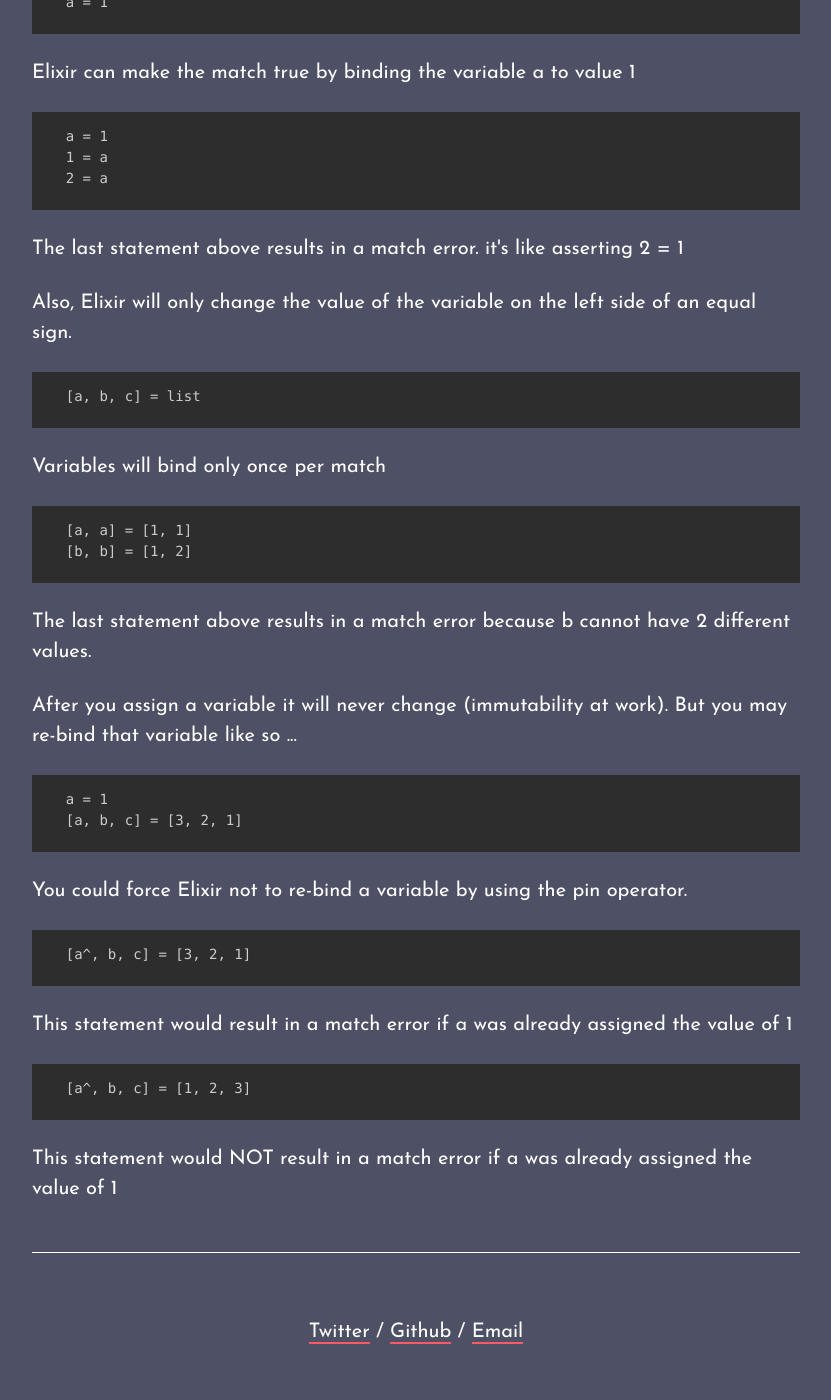
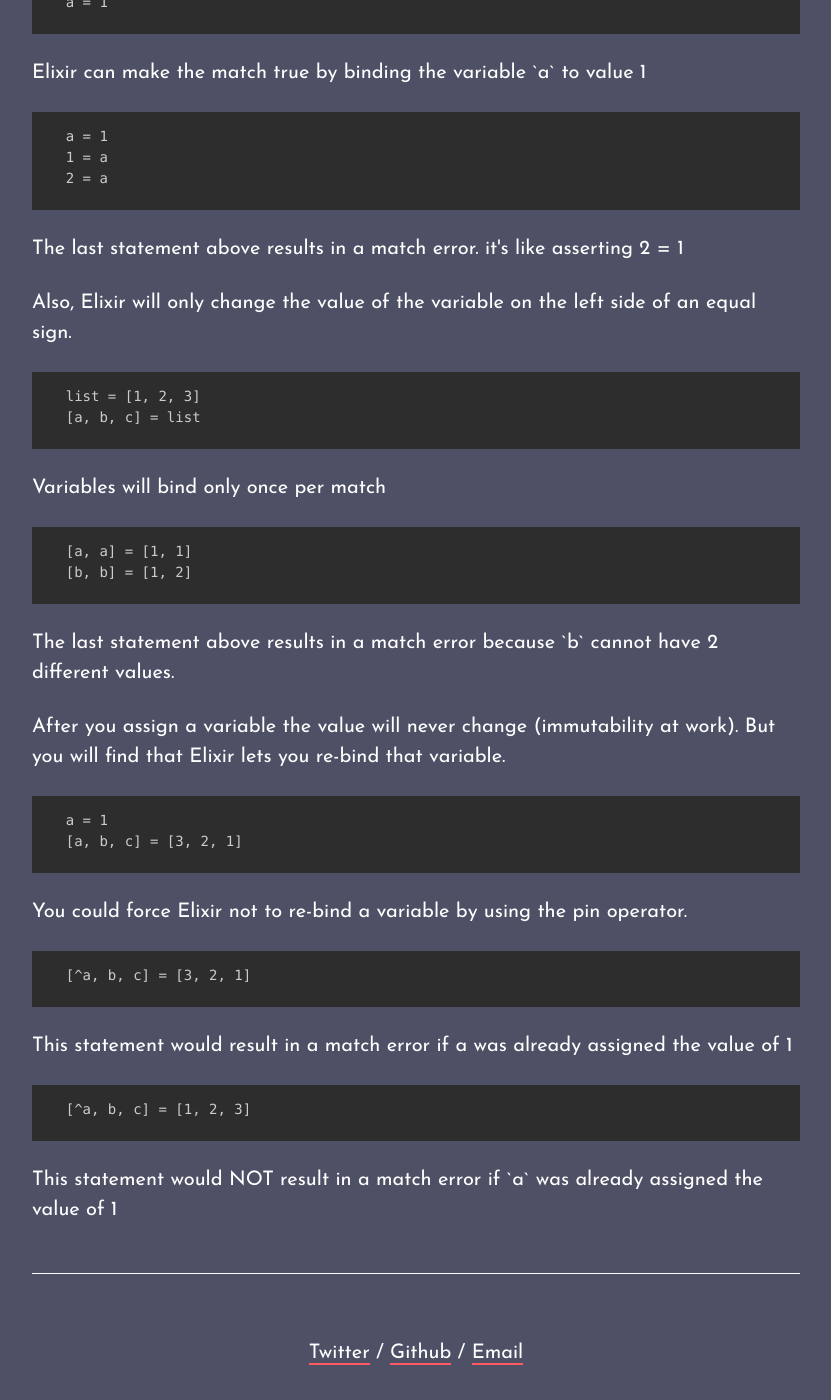
Before and after one commit to toranb/toranb.github.io, a Jekyll site: the page built from _posts/2018-09-24-pattern-matching-in-elixir.html, in a window 1280 px wide and 1400 px high, scrolled down 723 px. Shown: the whole window, without its empty margins (224-1055 px from the left). Built offline with Jekyll 4.4.1, drawn with Linux system fonts in a browser that asks for light colours; Markdown is read by kramdown in place of the engine named in the settings; before the commit the page ends 2102 px from its top, so only the background shows below that.

Commit message:
a few more tweaks to the elixir blog posts

```diff
--- a/_posts/2018-09-24-pattern-matching-in-elixir.html
+++ b/_posts/2018-09-24-pattern-matching-in-elixir.html
@@ -18,7 +18,7 @@ categories: blog archive
   </pre>
 </div>
 
-<p>Elixir can make the match true by binding the variable a to value 1</p>
+<p>Elixir can make the match true by binding the variable `a` to value 1</p>
 
 <div class="highlight" data-language="elixir">
   <pre class="language-elixir">
@@ -34,6 +34,7 @@ categories: blog archive
 
 <div class="highlight" data-language="elixir">
   <pre class="language-elixir">
+    <code class="language-elixir">list = [1, 2, 3]</code>
     <code class="language-elixir">[a, b, c] = list</code>
   </pre>
 </div>
@@ -47,9 +48,9 @@ categories: blog archive
   </pre>
 </div>
 
-<p>The last statement above results in a match error because b cannot have 2 different values.</p>
+<p>The last statement above results in a match error because `b` cannot have 2 different values.</p>
 
-<p>After you assign a variable it will never change (immutability at work). But you may re-bind that variable like so ...</p>
+<p>After you assign a variable the value will never change (immutability at work). But you will find that Elixir lets you re-bind that variable.</p>
 
 <div class="highlight" data-language="elixir">
   <pre class="language-elixir">
@@ -62,7 +63,7 @@ categories: blog archive
 
 <div class="highlight" data-language="elixir">
   <pre class="language-elixir">
-    <code class="language-elixir">[a^, b, c] = [3, 2, 1]</code>
+    <code class="language-elixir">[^a, b, c] = [3, 2, 1]</code>
   </pre>
 </div>
 
@@ -70,8 +71,8 @@ categories: blog archive
 
 <div class="highlight" data-language="elixir">
   <pre class="language-elixir">
-    <code class="language-elixir">[a^, b, c] = [1, 2, 3]</code>
+    <code class="language-elixir">[^a, b, c] = [1, 2, 3]</code>
   </pre>
 </div>
 
-<p>This statement would NOT result in a match error if a was already assigned the value of 1</p>
+<p>This statement would NOT result in a match error if `a` was already assigned the value of 1</p>
```
Also changed, not shown: _posts/2018-09-28-ampersand-and-functions-in-elixir.html (+15 -0 lines).
